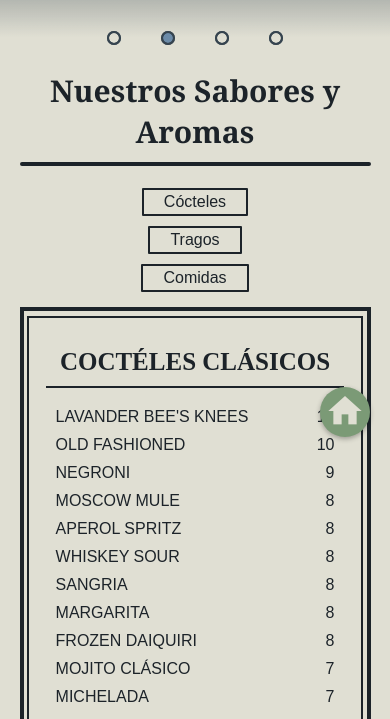
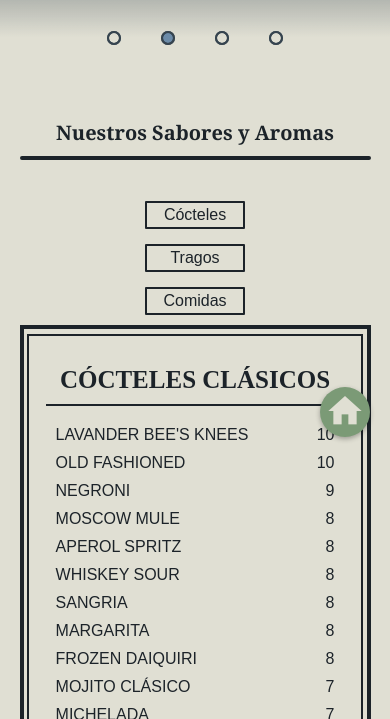
Before and after one commit to ZLockDown/ulpiana, a plain HTML site: page public/pages/menus.html in a window 390 px wide. Shown: the part 387-1106 px from the top of the page. Drawn offline with Linux system fonts and the light colour scheme.

Commit message:
Correct Spelling and Style mistakes

```diff
--- a/public/pages/menus.html
+++ b/public/pages/menus.html
@@ -186,7 +186,7 @@
             <div class="carta">
                 <div class="carta-container" >
                     <h2 id="cocteles" class="scroll-padding">
-                        COCTÉLES CLÁSICOS
+                        CÓCTELES CLÁSICOS
                     </h2>
                     <hr>
                     <table>
@@ -240,7 +240,7 @@
                         </tr>
                     </table>
                     <h2>
-                        COCTÉLES DE LA CASA
+                        CÓCTELES DE LA CASA
                     </h2>
                     <hr>
                     <table>
--- a/public/styles/styles.css
+++ b/public/styles/styles.css
@@ -1134,7 +1134,7 @@ h1{
 .texto h1{
     font-size: 50px;
     font-weight: 700;
-    margin-top: 0px;
+    margin-top: 20px;
     margin-bottom: 0px;
     color: var(--dark);
 }
@@ -1147,7 +1147,7 @@ h1{
 
 @media (max-width: 500px){
     .menus .texto h1{
-        font-size: 30px;
+        font-size: 20px;
     }
 }
 
@@ -1208,7 +1208,13 @@ h1{
     .seleccion li{
         display: flex;
         margin: 5px;
-
+        margin-bottom: 10px;
+    }
+    .seleccion li a{
+        display: flex;
+        justify-content: center;
+        align-items: center;
+        width: 100px;
     }
 }
 .carta{
@@ -1271,7 +1277,7 @@ h1{
 }
 .texto{
     width: 100%;
-    height: 5%;
+    height: 10%;
     display: flex;
     flex-direction: column;
     justify-content: center;
```
